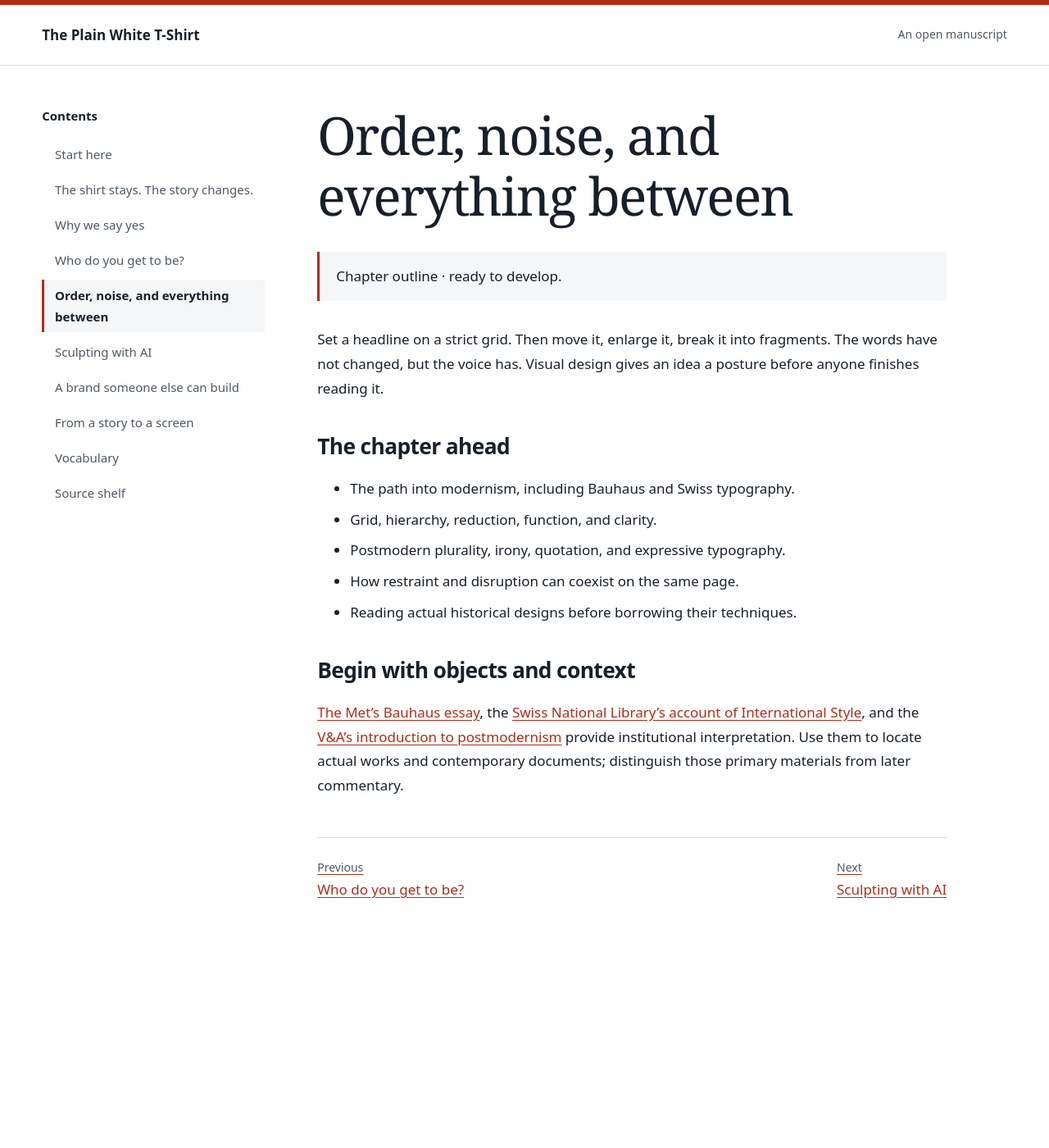
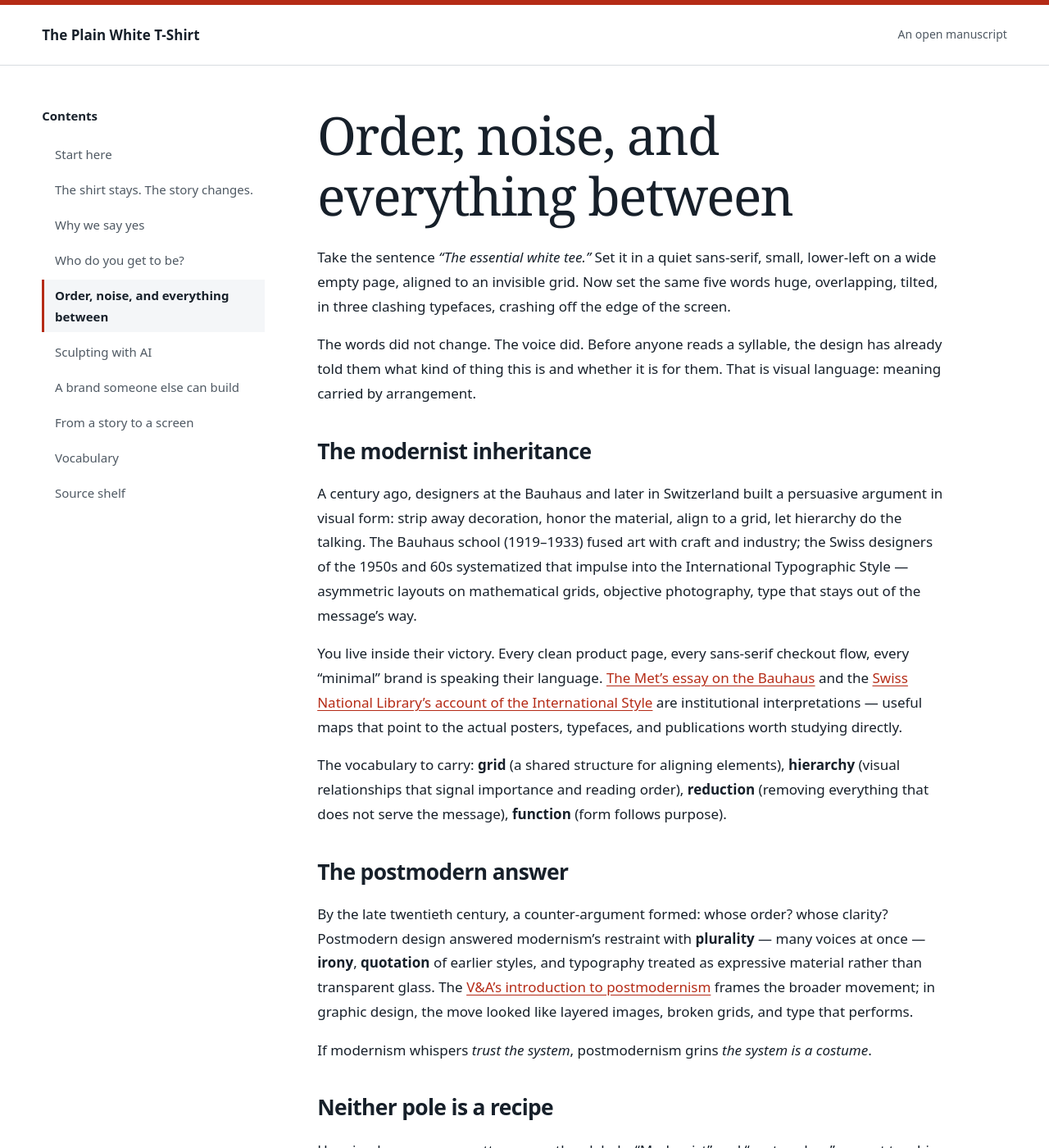
Before and after one commit to kaw393939/is_117_white_t-shirt, a Jekyll site: the page built from docs/chapters/04-visual-language.md, in a window 1280 px wide and 1400 px high. Shown: the whole window at 82% size. Built offline with Jekyll 4.4.1, drawn with Linux system fonts in a browser that asks for light colours; some of the changed text lies outside the part shown.

Commit message:
Develop Chapter 4 into a full draft #7

```diff
--- a/docs/chapters/04-visual-language.md
+++ b/docs/chapters/04-visual-language.md
@@ -4,18 +4,42 @@ order: 4
 ---
 # Order, noise, and everything between
 
-> Chapter outline · ready to develop.
+Take the sentence *"The essential white tee."* Set it in a quiet sans-serif, small, lower-left on a wide empty page, aligned to an invisible grid. Now set the same five words huge, overlapping, tilted, in three clashing typefaces, crashing off the edge of the screen.
 
-Set a headline on a strict grid. Then move it, enlarge it, break it into fragments. The words have not changed, but the voice has. Visual design gives an idea a posture before anyone finishes reading it.
+The words did not change. The voice did. Before anyone reads a syllable, the design has already told them what kind of thing this is and whether it is for them. That is visual language: meaning carried by arrangement.
 
-## The chapter ahead
+## The modernist inheritance
 
-- The path into modernism, including Bauhaus and Swiss typography.
-- Grid, hierarchy, reduction, function, and clarity.
-- Postmodern plurality, irony, quotation, and expressive typography.
-- How restraint and disruption can coexist on the same page.
-- Reading actual historical designs before borrowing their techniques.
+A century ago, designers at the Bauhaus and later in Switzerland built a persuasive argument in visual form: strip away decoration, honor the material, align to a grid, let hierarchy do the talking. The Bauhaus school (1919–1933) fused art with craft and industry; the Swiss designers of the 1950s and 60s systematized that impulse into the International Typographic Style — asymmetric layouts on mathematical grids, objective photography, type that stays out of the message's way.
 
-## Begin with objects and context
+You live inside their victory. Every clean product page, every sans-serif checkout flow, every "minimal" brand is speaking their language. [The Met's essay on the Bauhaus](https://www.metmuseum.org/essays/the-bauhaus-1919-1933) and the [Swiss National Library's account of the International Style](https://www.nb.admin.ch/en/the-international-style-1950-1970) are institutional interpretations — useful maps that point to the actual posters, typefaces, and publications worth studying directly.
 
-[The Met's Bauhaus essay](https://www.metmuseum.org/essays/the-bauhaus-1919-1933), the [Swiss National Library's account of International Style](https://www.nb.admin.ch/en/the-international-style-1950-1970), and the [V&A's introduction to postmodernism](https://www.vam.ac.uk/articles/what-is-postmodernism) provide institutional interpretation. Use them to locate actual works and contemporary documents; distinguish those primary materials from later commentary.
+The vocabulary to carry: **grid** (a shared structure for aligning elements), **hierarchy** (visual relationships that signal importance and reading order), **reduction** (removing everything that does not serve the message), **function** (form follows purpose).
+
+## The postmodern answer
+
+By the late twentieth century, a counter-argument formed: whose order? whose clarity? Postmodern design answered modernism's restraint with **plurality** — many voices at once — **irony**, **quotation** of earlier styles, and typography treated as expressive material rather than transparent glass. The [V&A's introduction to postmodernism](https://www.vam.ac.uk/articles/what-is-postmodernism) frames the broader movement; in graphic design, the move looked like layered images, broken grids, and type that performs.
+
+If modernism whispers *trust the system*, postmodernism grins *the system is a costume*.
+
+## Neither pole is a recipe
+
+Here is where nuance matters more than labels. "Modernist" and "postmodern" are not two bins to sort pages into. They are **directions of travel** on the same page:
+
+- A brand can set its prices on a strict grid and break that grid exactly once — for the one thing it wants you to remember.
+- Restraint can become its own cliché (another beige wellness brand). Disruption can become its own costume (rebellion, focus-grouped).
+- Clarity and expression are not opposites. A wild collage can guide the eye precisely; a sterile grid can hide a hollow message.
+
+The question is never "which style?" It is: **what does this element's behavior say, and is that what we mean?**
+
+## The shirt, set two ways
+
+Return to our invented brands. **Standard Issue** speaks fluent Swiss: one typeface, generous margins, a grid you can feel but not see. Its restraint *is* the message — nothing to decide, nothing to perform. **Blank Riot** speaks postmodern: overlapping type, images cropped mid-gesture, a layout that argues with itself. Its disorder *is* the message — we refuse to be tidied.
+
+Same shirt. Two visual dialects, each borrowed from a real design tradition, each doing persuasive work before a word is read.
+
+## Read the objects, not just the essays
+
+One working habit: when a style interests you, find the actual artifacts — the posters, the spreads, the specimens — and record maker, date, title, and collection record. Institutional essays give context; the objects give evidence. And when you borrow a technique, borrow it on purpose, knowing which tradition's argument you are importing onto your page.
+
+**A question to carry into the next chapter:** you now have three vocabularies — persuasion, archetype, visual language. How do you get a machine, which has none of your intentions, to use all three at once?
```
